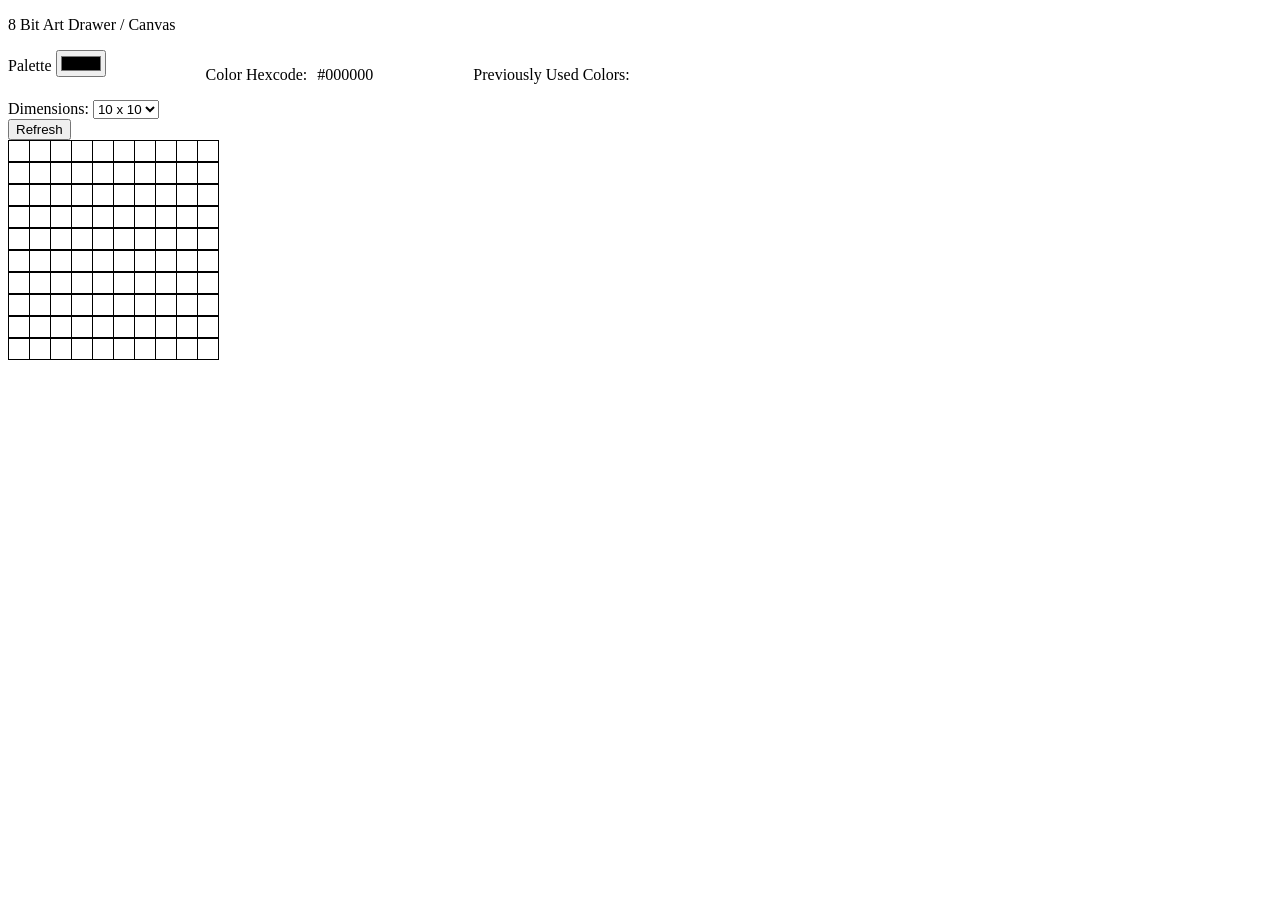
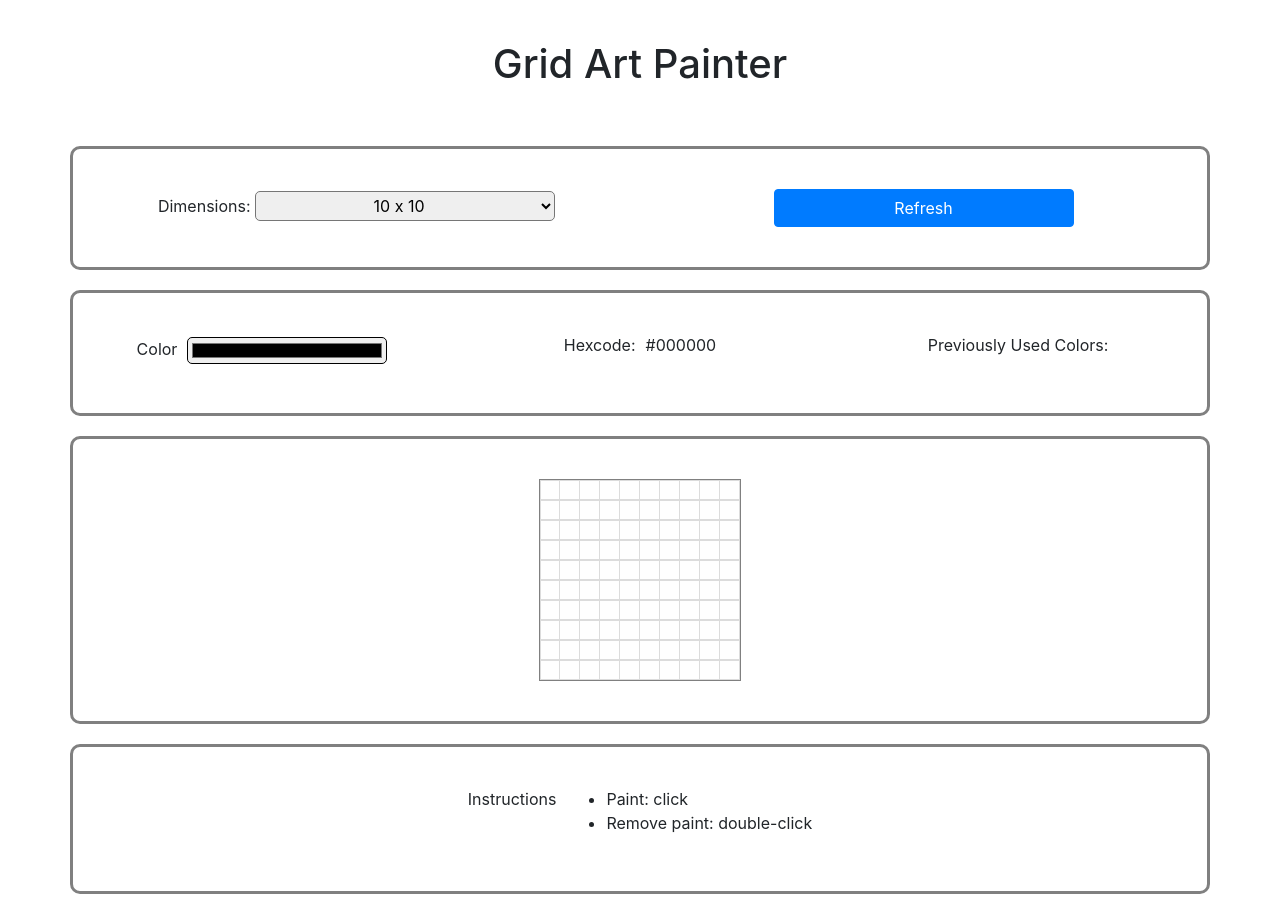
Before and after one commit to ysong27/GridArtPainter, a website: page views/index.html in a window 1280 px wide. Before the commit the page ends 800 px from the top, so only its background shows below. Drawn offline with nearby package versions, Linux system fonts and the light colour scheme.

Commit message:
Edited css styling on index page

```diff
--- a/public/css/style.css
+++ b/public/css/style.css
@@ -1,11 +1,30 @@
 .row {
+  margin-top: 20px;
+  margin-bottom: 20px;
+  display: flex;
+  justify-content: center;
+}
+
+.row > div {
+  display: flex;
+  justify-content: center;
+  gap: 10px;
+}
+
+#header-container {
+  display: flex;
+  justify-content: center;
+  margin-top: 20px;
+}
+
+.grid-row {
   display: flex;
 }
 
 .block {
   width: 20px;
   height: 20px;
-  border: 1px solid;
+  border: 0.5px solid gainsboro;
 }
 
 .block+.block {
@@ -14,10 +33,39 @@
 
 #color-hexcode-container {
   display: flex;
-  gap: 10px;
 }
 
-#color-container {
+#refresh-button {
+  width: 300px;
+}
+
+#dimensions-select {
+  width: 300px;
+  border-radius: 5px;
+  height: 30px;
+}
+
+#dimensions-select > option {
+  text-align: center;
+}
+
+#palette-container > input {
+  width: 200px;
+  border-radius: 5px;
+}
+
+#header-container {
+  margin-bottom: 30px;
+}
+
+#canvas {
+  border: 1px solid gray;
+}
+
+.utility-container {
   display: flex;
-  gap: 100px;
+  align-items: center;
+  border: 3px solid gray;
+  border-radius: 10px;
+  padding: 40px 0px 40px 0px;
 }
--- a/public/js/canvas.js
+++ b/public/js/canvas.js
@@ -7,14 +7,14 @@
       canvas_row += `<div class="block"></div>`;
     }
     for (var j = 0; j < row; j++) {
-      canvas += `<div class="row">${canvas_row}</div>`;
+      canvas += `<div class="grid-row">${canvas_row}</div>`;
     }
     canvas += "</div>";
     return canvas;
   }
 
   function displayCanvas(canvas) {
-    $("#canvas-container").html(canvas);
+    $("#canvas").html(canvas);
   }
 
   function paintBlockOnClick() {
--- a/views/index.html
+++ b/views/index.html
@@ -6,25 +6,20 @@
   <meta http-equiv="X-UA-Compatible" content="IE=edge">
   <meta name="viewport" content="width=device-width, initial-scale=1.0">
   <title>Document</title>
+  <link rel="stylesheet" href="https://cdn.jsdelivr.net/npm/bootstrap@4.6.1/dist/css/bootstrap.min.css"
+    integrity="sha384-zCbKRCUGaJDkqS1kPbPd7TveP5iyJE0EjAuZQTgFLD2ylzuqKfdKlfG/eSrtxUkn" crossorigin="anonymous">
   <link rel="stylesheet" href="/public/css/style.css">
 </head>
 
 <body>
-  <p>8 Bit Art Drawer / Canvas</p>
-
-  <div id="color-container">
-    <div id="palette-container">
-      <label for="palette">Palette</label>
-      <input type="color" id="palette">
-    </div>
-    <div id="color-hexcode-container">
-      <p>Color Hexcode: </p>
-      <p id="color-hexcode"></p>
-    </div>
-    <div id="previously-used-colors">
-      <p>Previously Used Colors:</p>
+  <div class="container">
+    <div class="row">
+      <div class="col-md-12" id="header-container">
+        <h1>Grid Art Painter</h1>
       </div>
     </div>
+    <div class="row utility-container">
+      <div class="col-md-6">
         <div id="dimensions-select-container">
           <label for="dimensions-select">Dimensions:</label>
           <select id="dimensions-select">
@@ -36,14 +31,42 @@
             <option value="50">50 x 50</option>
           </select>
         </div>
-
-  <button type="button" id="refresh-button">Refresh</button>
-
-  <div id="canvas-container"></div>
+      </div>
+      <div class="col-md-6">
+        <button type="button" class="btn btn-primary" id="refresh-button">Refresh</button>
+      </div>
+    </div>
+    <div class="row utility-container" id="color-container">
+      <div class="col-md-4" id="palette-container">
+        <label for="palette">Color</label>
+        <input type="color" id="palette">
+      </div>
+      <div class="col-md-4" id="color-hexcode-container">
+        <p>Hexcode:</p>
+        <p id="color-hexcode"></p>
+      </div>
+      <div class="col-md-4">
+        <p>Previously Used Colors:</p>
+      </div>
+    </div>
+    <div class="row utility-container">
+      <div class="col-md-12" id="canvas-container">
+        <div id="canvas"></div>
+      </div>
+    </div>
+    <div class="row utility-container">
+      <div class="col-md-12" id="instructions-container">
+        <p>Instructions</p>
+        <ul>
+          <li>Paint: click</li>
+          <li>Remove paint: double-click</li>
+        </ul>
+      </div>
+    </div>
+  </div>
 
   <script src="https://code.jquery.com/jquery-3.6.0.min.js"
     integrity="sha256-/xUj+3OJU5yExlq6GSYGSHk7tPXikynS7ogEvDej/m4=" crossorigin="anonymous"></script>
-
   <script src="/public/js/canvas.js"></script>
 </body>
 
```
Lines whose indentation alone changed are shown as unchanged.
